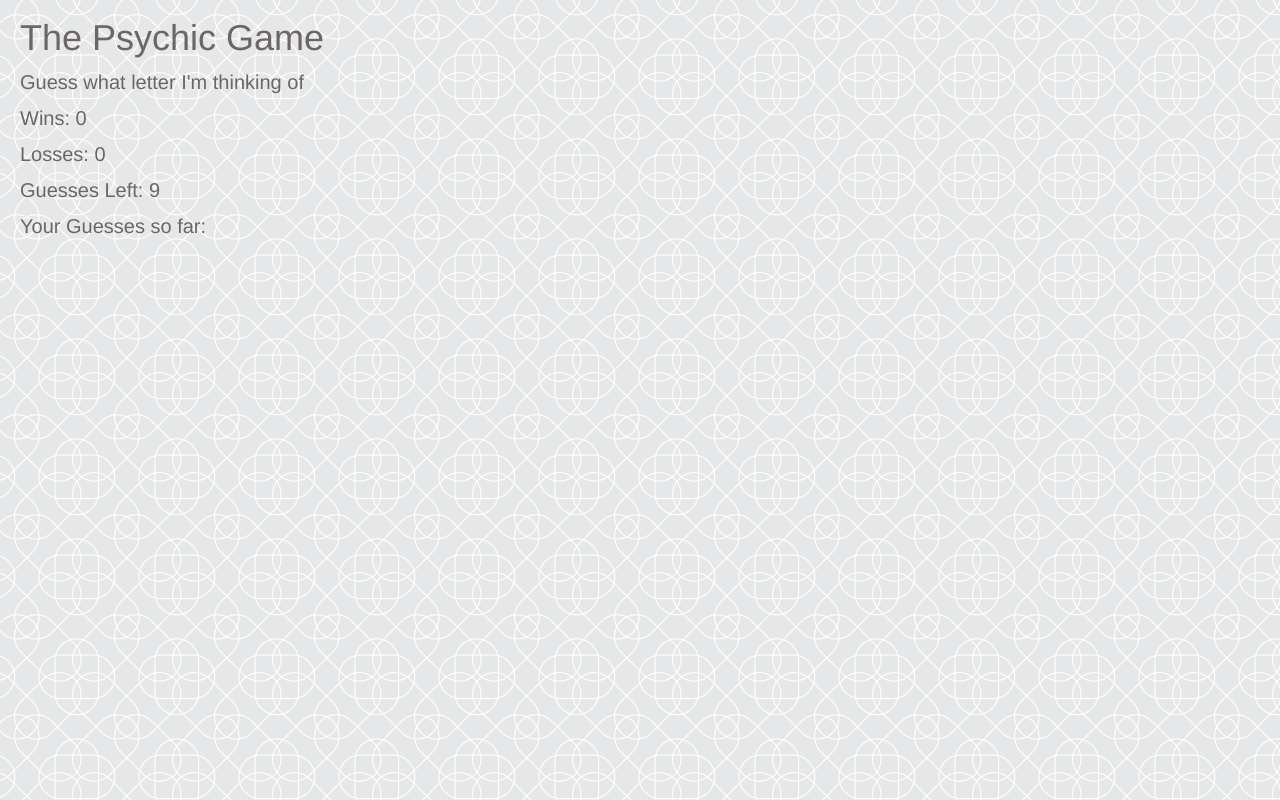
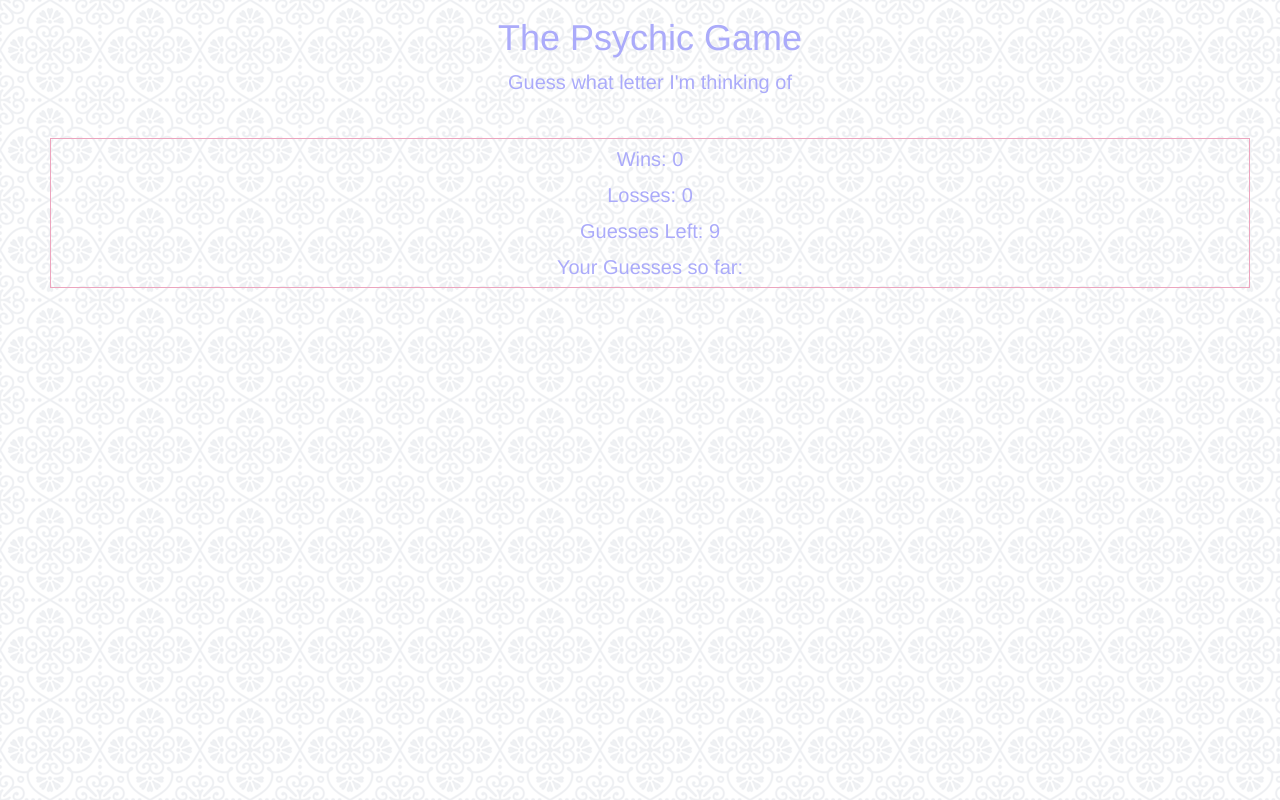
Before and after one commit to ciarram/Guess-The-Letter, a plain HTML site: page index.html in a window 1280 px wide. Drawn offline with Linux system fonts and the light colour scheme.

Commit message:
more css styling

```diff
--- a/assets/css/style.css
+++ b/assets/css/style.css
@@ -1,15 +1,26 @@
 body{
-    background-image: url("../images/intersection.png");
+    background-image: url("../images/regal.png");
     margin-left: 20px;
+    color: #ABABFA;
 }
 h1{
     font-size: 36px;
     font-family: 'Franklin Gothic Medium', 'Arial Narrow', Arial, sans-serif;
     margin-top: 20px;
-    color: #6D6666;
+    text-align: center;
 }
 p{
     font-size: 20px;
     font-family: 'Franklin Gothic Medium', 'Arial Narrow', Arial, sans-serif;
-    color: #6D6666;
 }
+#computerinput{
+    text-align: center;
+}
+section{
+    margin: 30px;
+    padding: 10px;
+    text-align: center;
+    border-width: 1px;
+    border-style: groove;
+    border-color: #ECA5BE;
+}
--- a/index.html
+++ b/index.html
@@ -12,6 +12,7 @@
     <br>
         <p id="computerinput">Guess what letter I'm thinking of</p>
     <br>
+    <section>
         <p id="wincount">Wins: 0</p>
     <br>
         <p id="losscount">Losses: 0</p>
@@ -19,5 +20,6 @@
         <p id="numofguess">Guesses Left: 9</p>
     <br>
         <p id="guessesdown">Your Guesses so far:</p>
+    </section>
 </body>
 </html>
```
Also changed, not shown: assets/images/regal.png (added).
